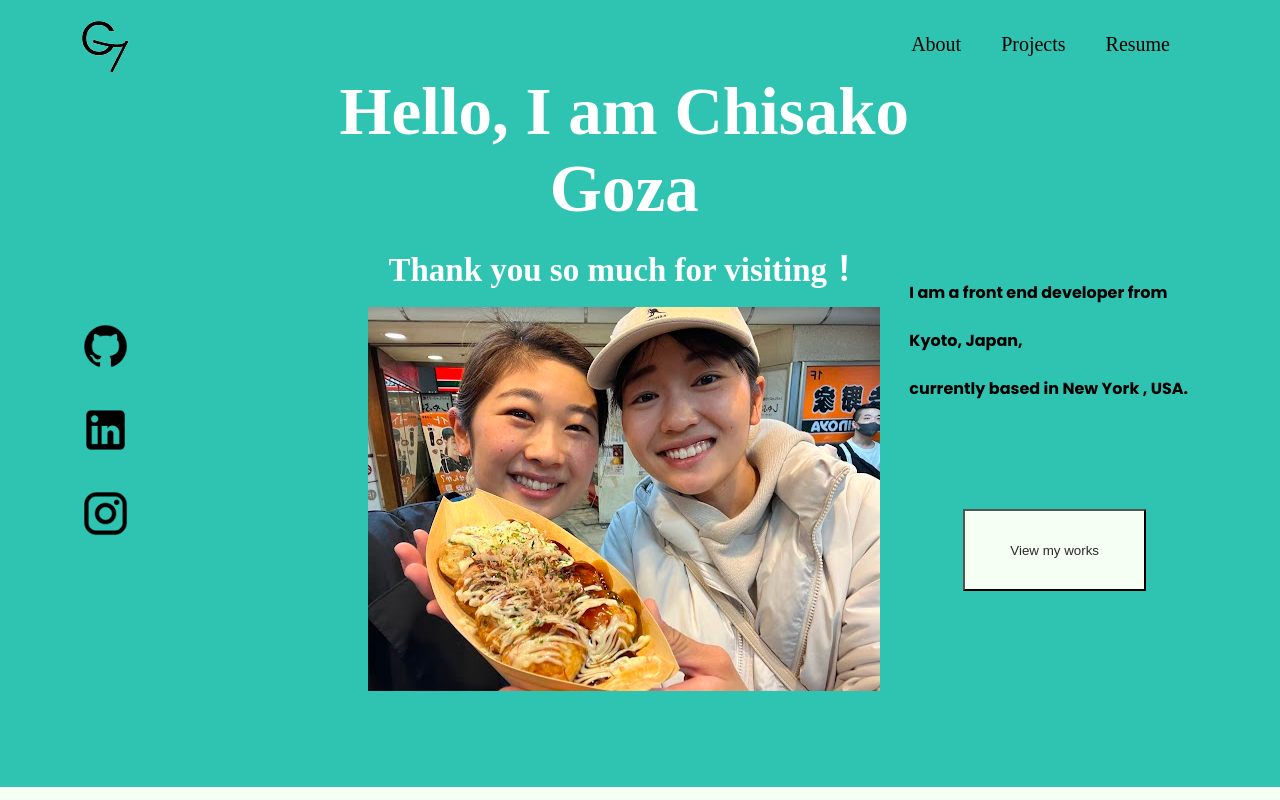
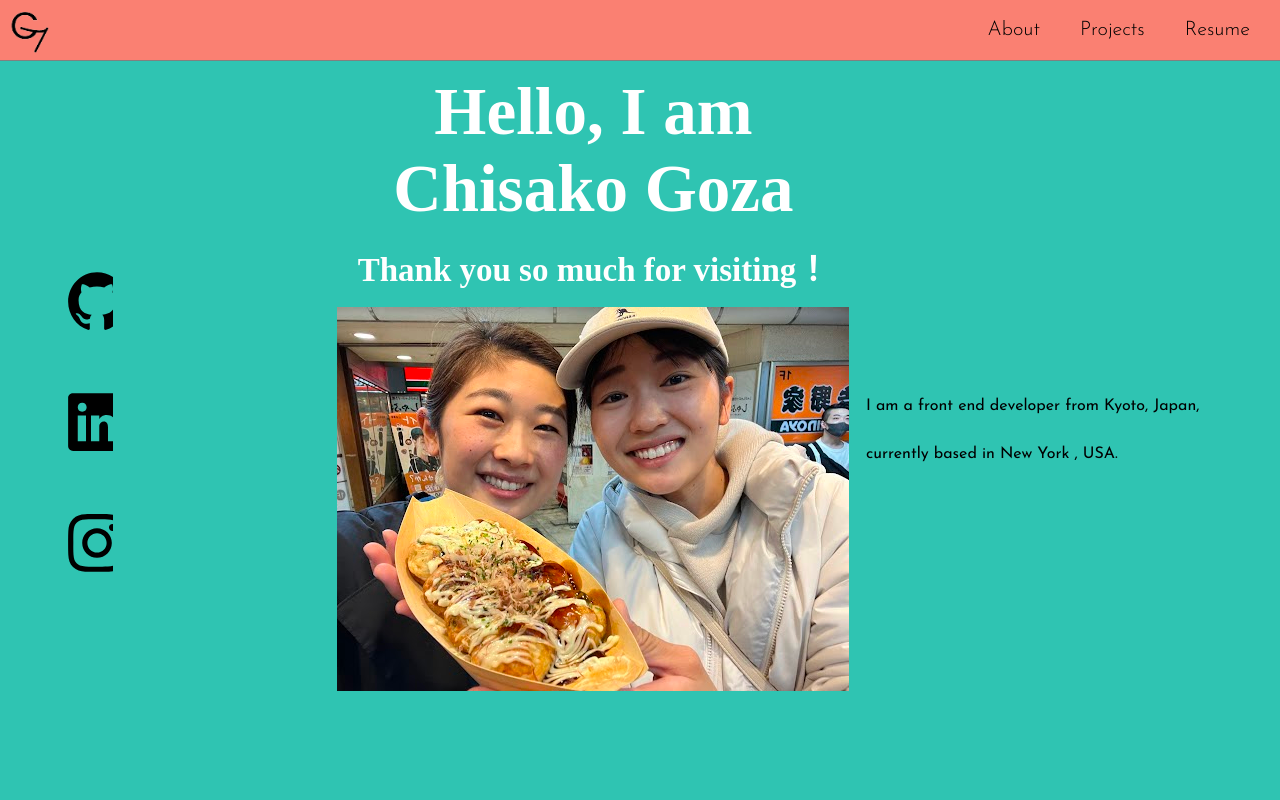
Before and after one commit to Chii1103/chisako_goza-, a React (Create React App) app: page / in a window 1280 px wide. Shown: the top 800 px of the page. Built offline with nearby package versions, Linux system fonts and the light colour scheme; a web font is replaced by a local one.

Commit message:
Links added

```diff
--- a/src/App.js
+++ b/src/App.js
@@ -20,32 +20,6 @@ import './styles/ContactContainer.scss';
 import './styles/Footer.scss';
 
 
-
-
-const sections = [
-  {
-    title: 'About',
-    body: ['Accurate', 'Interactive Communication', 'Curiosity']
-
-  },
-  {
-    title: 'Works',
-    body: ['1', '2', '3']
-
-  },
-  {
-    title: 'Flower Arrangement',
-    body: ['T', 'B', 'D']
-
-  },
-  {
-    title: 'Contact',
-    body: ['My Resume', 'My Email', 'My Instagram']
-
-  },
-]
-
-
 const App = () => {
   return (
     <div className="App">
--- a/src/components/Header.js
+++ b/src/components/Header.js
@@ -1,5 +1,3 @@
-
-
 function Header() {
   return (
     <div className='HeaderContainer'>
--- a/src/components/MainVisual.js
+++ b/src/components/MainVisual.js
@@ -1,25 +1,31 @@
-
+import { IoLogoGithub } from "react-icons/io";
+import { IoLogoLinkedin } from "react-icons/io5";
+import { FaInstagram } from "react-icons/fa6";
+import Links from "../static/links"
 
 function MainVisual() {
   return (
     <div className="mainVisual-wrap">
       <div className="mv-left">
         <div className="icons-links-wrap">
-          <img className='links-img' src="/images/github.png" />
-          <img className='links-img' src="/images/linkedin.png" />
-          <img className='links-img' src="/images/instagram.png" />
+          <a className='links-img' href={Links.GITHUB} target="_blank"><IoLogoGithub /></a>
+          {/* <img className='links-img' src="/images/github.png" /> */}
+          <a className='links-img' href={Links.LINKEDIN} target="_blank"><IoLogoLinkedin /></a>
+          {/* <img className='links-img' src="/images/linkedin.png" /> */}
+          <a className='links-img' href={Links.INSTAGRAM} target="_blank"><FaInstagram /></a>
+          {/* <img className='links-img' src="/images/instagram.png" /> */}
         </div>
       </div>
       <div className='mv-center'>
         <h1 className='mv-h1'>Hello, I am Chisako Goza </h1>
         <h2 className='mv-h2'>Thank you so much for visiting！</h2>
         <img className="mv-me" src="/images/mainVisual.png" />
-
       </div>
       <div className='mv-right'>
-        <p className='mv-p'>I am a front end  developer from Kyoto, Japan,
-          <br />currently based in New York , USA.</p>
-        <button className='btn-view'>View my works</button>
+        <p className='mv-p'>
+          I am a front end  developer from Kyoto, Japan, currently based in New York , USA.
+        </p>
+        {/* <button className='btn-view'>View my works</button> */}
       </div>
 
 
--- /dev/null
+++ b/src/static/links.js
@@ -0,0 +1,5 @@
+export default {
+    GITHUB: 'https://github.com/Chii1103',
+    INSTAGRAM: 'https://www.instagram.com/rosasdechisako?igsh=MTB4ZGlwdWlyMTh0bQ==',
+    LINKEDIN: 'https://www.linkedin.com/in/chisako-goza-547411259/'
+}
--- a/src/styles/Header.scss
+++ b/src/styles/Header.scss
@@ -1,12 +1,19 @@
 .HeaderContainer {
-  // position: fixed;
+  // This property lets the header component stay on screen
+  position: fixed;
+  // This property brings the header component on the top
   z-index: 1;
   width: 100%;
+
   display: flex;
   justify-content: space-between;
-  background-color: var(--primary-color);
+  background-color: var(--tertiary-color);
   align-items: center;
-  padding-top: 1rem;
+  height: var(--header-height);
+
+  border-bottom: 0.5px solid grey;
+  font-family: var(--font-family-main);
+  font-weight: 300;
 
   .HeaderComponent {
     padding: 0 10px;
@@ -14,19 +21,16 @@
     .HeaderNav {
       list-style: none;
       display: flex;
-      padding: 0 5rem 0 0 ;
     }
 
     .HeaderNavOption {
-      //
       margin: 0 20px;
-      // color: white;
       font-size: 20px;
     }
   }
 
   .HeaderLogo {
-    padding: 10px;
-    padding: 0 5rem;
+    // padding: 10px;
+    height: calc(var(--header-height) - 15px)
   }
 }
--- a/src/styles/Main.scss
+++ b/src/styles/Main.scss
@@ -1,4 +1,5 @@
 @import url('https://fonts.googleapis.com/css2?family=Just+Me+Again+Down+Here&family=Poppins:ital,wght@0,100;0,200;0,300;0,400;0,500;0,600;0,700;0,800;0,900;1,100;1,200;1,300;1,400;1,500;1,600;1,700;1,800;1,900&display=swap');
+@import url('https://fonts.googleapis.com/css2?family=Josefin+Sans:wght@200;300;400;500&display=swap');
 
 * {
   padding: 0;
@@ -9,19 +10,44 @@
   overflow-x: hidden;
   --primary-color: #2FC4B2;
   --secondary-color: #F5FFF4;
+  --tertiary-color: #FA8072;
   --pink-color: pink;
+
+  --header-height: 60px;
+
+  --font-family-main: 'Josefin Sans', sans-serif;
 
 }
 
+
 .mainVisual-wrap {
   background-color: var(--primary-color);
+  margin: var(--header-height) auto 0;
   padding: 0 4rem 2rem 4rem;
-  height: auto;
+
+  min-height: calc(100vh - var(--header-height));
   display: flex;
   align-items: center;
   justify-content: space-between;
   // flex-direction: column;
-  padding: 0 5rem;
+
+  .mv-left{
+    .icons-links-wrap{
+      display: flex;
+      flex-direction: column;
+      justify-content: space-around;
+      // align-items: space-between;
+
+      .links-img {
+        padding: 40% 0;
+        max-width: 66px;
+        font-size: 66px;
+        cursor: pointer;
+        color: black
+      }
+    }
+
+
   }
 
   .mv-center {
@@ -31,19 +57,10 @@
     margin-left: 13rem;
     gap: 1rem;
     margin-bottom: 6rem;
-}
 
-.mv-me {
-  max-width: 600px;
-  height: auto;
-}
-
-.mv-h1,
-.mv-h2 {
     font-family: 'Just Me Again Down Here', cursive;
     color: #fff;
     text-align: center;
-}
 
     .mv-h1 {
       font-size: 67px;
@@ -52,18 +69,26 @@
       font-size: 33px;
     }
 
-.icons-links-wrap{
-  display: flex;
-  flex-direction: column;
-  gap: 2rem;
+    .mv-me {
+      max-width: 600px;
+      height: auto;
     }
-
-.links-img  {
-  max-width: 66px;
-  max-height: 66px;
 
   }
 
+  .mv-right {
+    display: flex;
+    align-items: center;
+    flex-direction: column;
+    justify-content: center;
+    max-width: 350px;
+
+    .mv-p {
+      font-family: var(--font-family-main);
+      font-weight: 400;
+      font-size: 16px;
+      line-height: 3rem;
+    }
 
     .btn-view {
       width: 183px;
@@ -75,22 +100,9 @@
       // left: 50%;
       // transform: translate(-50%, -50%);
     }
-
-.mv-p {
-
-  font-size: 16px;
-  font-weight: bold;
-  font-family: 'poppins';
-  line-height: 3rem;
+  }
 }
 
-.mv-right {
-  display: flex;
-  align-items: center;
-  flex-direction: column;
-  justify-content: center;
-  gap: 6rem;
-}
 
 //Footer
 
```
Lines whose indentation alone changed are shown as unchanged.
